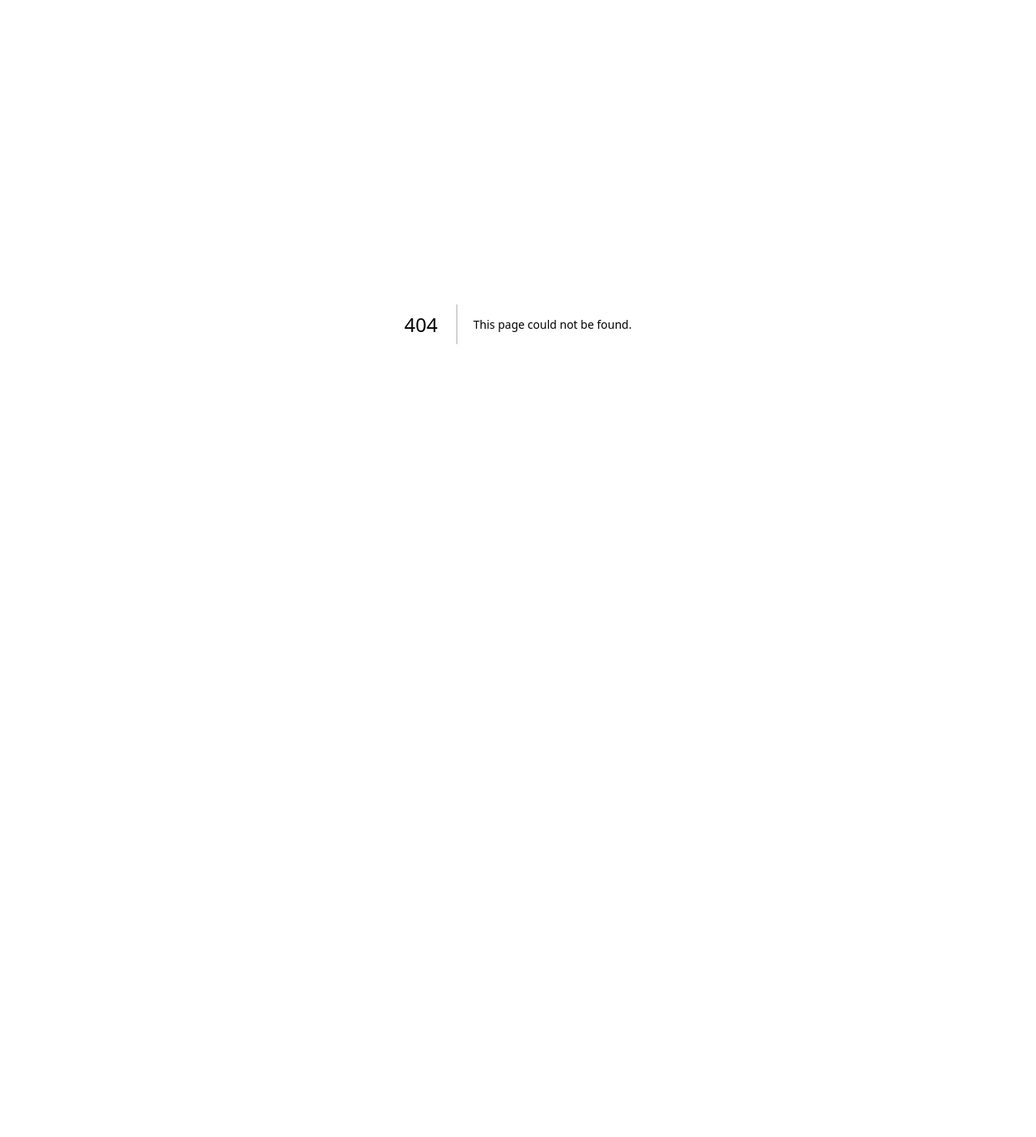
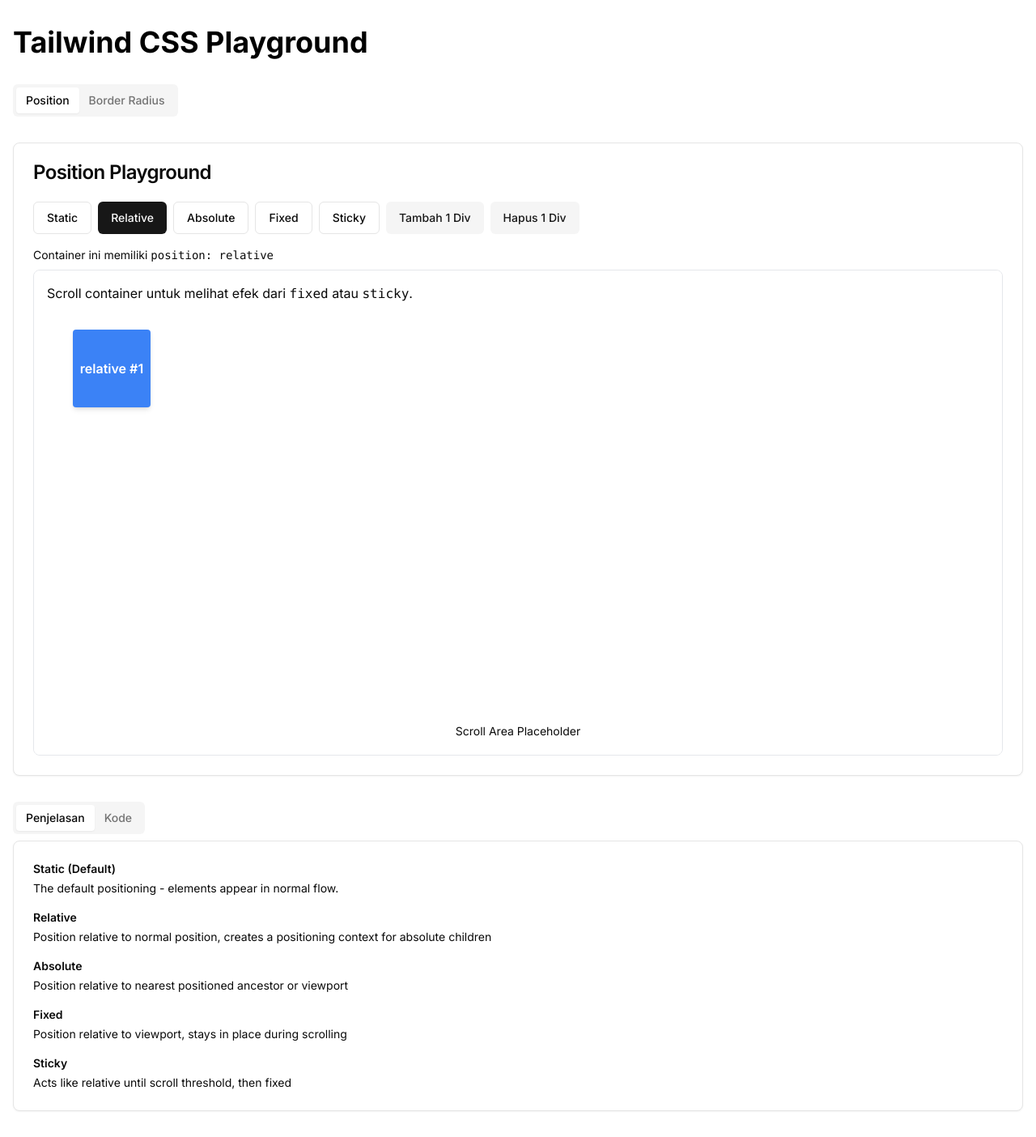
Before and after one commit to rizharafifr/tailwind-guide, a Next.js app: page /playground in a window 1280 px wide. Before the commit this address had no page. Shown: the whole page at 81% size. Before the commit the page ends 800 px from the top, so only its background shows below. Built offline with nearby package versions, Linux system fonts and the light colour scheme.

Commit message:
feat: add playground position

```diff
--- a/src/app/layout.tsx
+++ b/src/app/layout.tsx
@@ -22,8 +22,8 @@
         <ThemeProvider attribute="class" defaultTheme="system" enableSystem>
           {children}
         </ThemeProvider>
+        <Toaster richColors />
       </body>
-      <Toaster richColors />
     </html>
   );
 }
--- /dev/null
+++ b/src/app/playground/PlaygroundPage.tsx
@@ -0,0 +1,42 @@
+"use client";
+
+import PositionPlayground from "@/components/layouts/Playground/PositionPlayground";
+import { Tabs, TabsContent, TabsList, TabsTrigger } from "@/components/ui/tabs";
+import { useTabs } from "@/hooks/useTabs";
+import React from "react";
+
+const PlaygroundPage = () => {
+  const { activeTab, setActiveTab, isHydrated } = useTabs(
+    "playground-tabs",
+    "position"
+  );
+
+  if (!isHydrated) return null;
+
+  return (
+    <main className="min-h-screen bg-background">
+      <div className="container mx-auto px-4 py-8">
+        <h1 className="text-4xl font-bold mb-8">Tailwind CSS Playground</h1>
+
+        <Tabs
+          value={activeTab}
+          onValueChange={setActiveTab}
+          className="space-y-8"
+        >
+          <TabsList>
+            <TabsTrigger value="position">Position</TabsTrigger>
+            <TabsTrigger value="border-radius">Border Radius</TabsTrigger>
+          </TabsList>
+
+          {/* Content Position */}
+          <TabsContent value="position">
+            <PositionPlayground />
+          </TabsContent>
+          {/* End Content Position */}
+        </Tabs>
+      </div>
+    </main>
+  );
+};
+
+export default PlaygroundPage;
--- /dev/null
+++ b/src/app/playground/page.tsx
@@ -0,0 +1,3 @@
+import PlaygroundPage from "./PlaygroundPage";
+
+export default PlaygroundPage;
--- /dev/null
+++ b/src/components/Cards/CodePosition.tsx
@@ -0,0 +1,21 @@
+import React from "react";
+import { Card, CardContent } from "../ui/card";
+
+const CodePosition = () => {
+  return (
+    <Card>
+      <CardContent className="pt-6 text-sm text-muted-foreground">
+        This is full code
+        <pre className="bg-muted rounded p-4 mt-4 text-xs overflow-auto">
+          {`<div class="relative">
+  <div class="absolute top-4 right-4">
+    Absolute Box
+  </div>
+</div>`}
+        </pre>
+      </CardContent>
+    </Card>
+  );
+};
+
+export default CodePosition;
--- /dev/null
+++ b/src/components/Cards/PositionExplanation.tsx
@@ -0,0 +1,40 @@
+import React from "react";
+import { Card, CardContent } from "../ui/card";
+
+const PositionExplanation = () => {
+  return (
+    <Card>
+      <CardContent className="pt-6">
+        <div className="space-y-4 text-sm text-muted-foreground">
+          <div>
+            <h3 className="font-semibold mb-1">Static (Default)</h3>
+            <p>The default positioning - elements appear in normal flow.</p>
+          </div>
+          <div>
+            <h3 className="font-semibold mb-1">Relative</h3>
+            <p>
+              Position relative to normal position, creates a positioning
+              context for absolute children
+            </p>
+          </div>
+          <div>
+            <h3 className="font-semibold mb-1">Absolute</h3>
+            <p>Position relative to nearest positioned ancestor or viewport</p>
+          </div>
+          <div>
+            <h3 className="font-semibold mb-1">Fixed</h3>
+            <p>
+              Position relative to viewport, stays in place during scrolling
+            </p>
+          </div>
+          <div>
+            <h3 className="font-semibold mb-1">Sticky</h3>
+            <p>Acts like relative until scroll threshold, then fixed</p>
+          </div>
+        </div>
+      </CardContent>
+    </Card>
+  );
+};
+
+export default PositionExplanation;
--- /dev/null
+++ b/src/components/layouts/Playground/PositionPlayground.tsx
@@ -0,0 +1,115 @@
+"use client";
+
+import React, { useState } from "react";
+import { Button } from "@/components/ui/button";
+import { Card, CardContent, CardHeader, CardTitle } from "@/components/ui/card";
+import { Tabs, TabsContent, TabsList, TabsTrigger } from "@/components/ui/tabs";
+import clsx from "clsx"; // atau pakai `classnames` jika kamu install itu
+import PositionExplanation from "@/components/Cards/PositionExplanation";
+import CodePosition from "@/components/Cards/CodePosition";
+import { toast } from "sonner";
+
+const PositionPlayground = () => {
+  const [position, setPosition] = useState<
+    "static" | "relative" | "absolute" | "fixed" | "sticky"
+  >("relative");
+
+  const [boxes, setBoxes] = useState([{ id: 1 }]);
+
+  const addBox = () => {
+    setBoxes((prev) => [...prev, { id: prev.length + 1 }]);
+  };
+
+  const deleteBox = () => {
+    if (boxes.length === 1) {
+      toast.error("Must have at least 1 div");
+      return;
+    }
+
+    setBoxes((prev) => prev.slice(0, -1));
+  };
+
+  return (
+    <div className="space-y-8">
+      <Card>
+        <CardHeader>
+          <CardTitle>Position Playground</CardTitle>
+        </CardHeader>
+        <CardContent>
+          <div className="flex flex-wrap gap-2 mb-4">
+            {["static", "relative", "absolute", "fixed", "sticky"].map(
+              (pos) => (
+                <Button
+                  key={pos}
+                  variant={position === pos ? "default" : "outline"}
+                  onClick={() => setPosition(pos as typeof position)}
+                >
+                  {pos.charAt(0).toUpperCase() + pos.slice(1)}
+                </Button>
+              )
+            )}
+            <Button onClick={addBox} variant="secondary">
+              Tambah 1 Div
+            </Button>
+            <Button onClick={deleteBox} variant="secondary">
+              Hapus 1 Div
+            </Button>
+          </div>
+
+          <p className="text-sm text-muted-foreground mb-2">
+            Container ini memiliki <code>position: relative</code>
+          </p>
+
+          <div className="relative h-[600px] border rounded-lg p-4 overflow-auto bg-white">
+            <div className="mb-4">
+              <p className="text-muted-foreground">
+                Scroll container untuk melihat efek dari <code>fixed</code> atau{" "}
+                <code>sticky</code>.
+              </p>
+            </div>
+
+            <div className="space-y-4 relative">
+              {boxes.map((box) => (
+                <div
+                  key={box.id}
+                  className={clsx(
+                    "w-24 h-24 text-white flex items-center justify-center font-semibold rounded shadow-md",
+                    "bg-blue-500",
+                    position === "static" && "static",
+                    position === "relative" && "relative left-8 top-4",
+                    position === "absolute" && "absolute right-4 top-4",
+                    position === "fixed" && "fixed bottom-4 right-4 z-50",
+                    position === "sticky" && "sticky top-4"
+                  )}
+                >
+                  {position} #{box.id}
+                </div>
+              ))}
+
+              <div className="h-[800px] bg-muted/30 rounded flex items-center justify-center mt-4 text-sm text-muted-foreground">
+                Scroll Area Placeholder
+              </div>
+            </div>
+          </div>
+        </CardContent>
+      </Card>
+
+      <Tabs defaultValue="explanation">
+        <TabsList>
+          <TabsTrigger value="explanation">Penjelasan</TabsTrigger>
+          <TabsTrigger value="code">Kode</TabsTrigger>
+        </TabsList>
+
+        <TabsContent value="explanation">
+          <PositionExplanation />
+        </TabsContent>
+
+        <TabsContent value="code">
+          <CodePosition />
+        </TabsContent>
+      </Tabs>
+    </div>
+  );
+};
+
+export default PositionPlayground;
```
